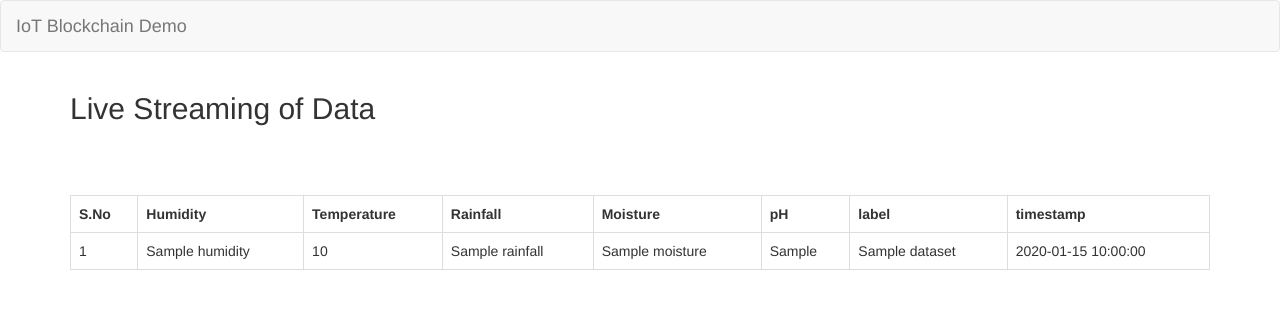
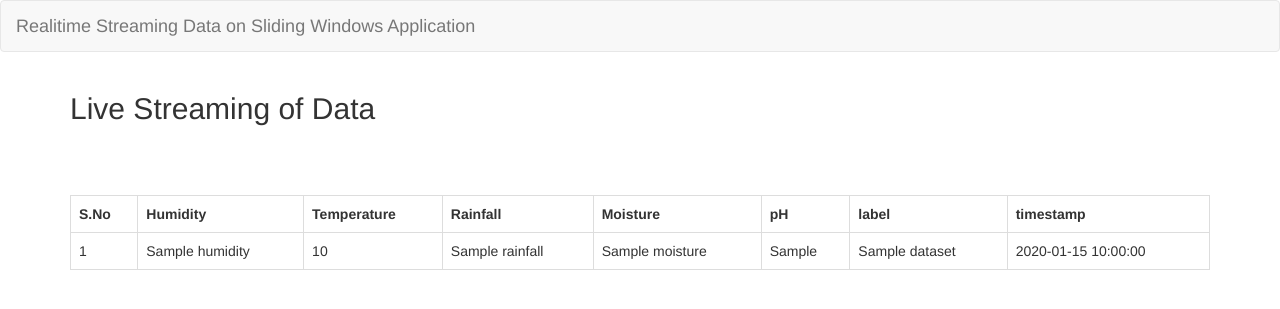
Before and after one commit to nikhilagodavarthi/Realtime-Streaming-data-on-sliding-windows-application, a Flask app: page / in a window 1280 px wide. Shown: the top 309 px of the page. Run offline with Flask 3, Linux system fonts and the light colour scheme; a database or web service that is not in the repository returns one stand-in record (values such as "Sample title"); some libraries are stand-ins or nearby versions.

Commit message:
updated title

```diff
--- a/src/templates/index.html
+++ b/src/templates/index.html
@@ -1,7 +1,7 @@
 <!DOCTYPE html>
 <html lang="en">
 <head>
-  <title>IoT Blockchain Demo</title>
+  <title>Realitime Streaming Data on Sliding Windows Application</title>
   <meta charset="utf-8">
   <meta name="viewport" content="width=device-width, initial-scale=1">
   <link rel="stylesheet" href="https://maxcdn.bootstrapcdn.com/bootstrap/3.4.1/css/bootstrap.min.css">
@@ -12,7 +12,7 @@
 <nav class="navbar navbar-default">
   <div class="container-fluid">
     <div class="navbar-header">
-      <a class="navbar-brand" href="#">IoT Blockchain Demo</a>
+      <a class="navbar-brand" href="#">Realitime Streaming Data on Sliding Windows Application</a>
     </div>
     <ul class="nav navbar-nav">
     </ul>
--- a/src/templates/model.html
+++ b/src/templates/model.html
@@ -1,7 +1,7 @@
 <!DOCTYPE html>
 <html lang="en">
 <head>
-  <title>IoT Blockchain Demo</title>
+  <title>Realtime Streaming Data on Sliding Windows Application</title>
   <meta charset="utf-8">
   <meta name="viewport" content="width=device-width, initial-scale=1">
   <link rel="stylesheet" href="https://maxcdn.bootstrapcdn.com/bootstrap/3.4.1/css/bootstrap.min.css">
@@ -12,7 +12,7 @@
 <nav class="navbar navbar-default">
   <div class="container-fluid">
     <div class="navbar-header">
-      <a class="navbar-brand" href="#">IoT Blockchain Demo</a>
+      <a class="navbar-brand" href="#">Realitime Streaming Data on Sliding Windows Application</a>
     </div>
     <ul class="nav navbar-nav">
     </ul>
```
